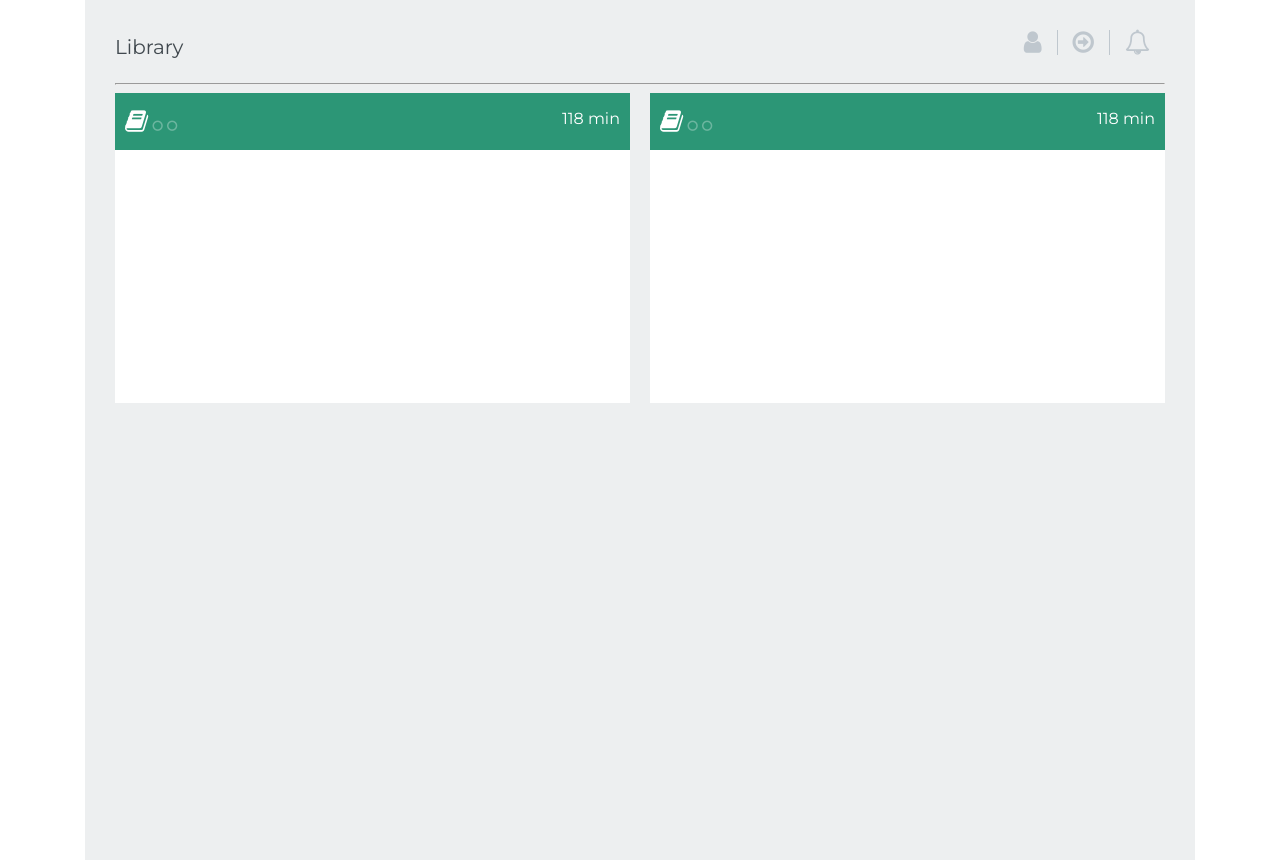
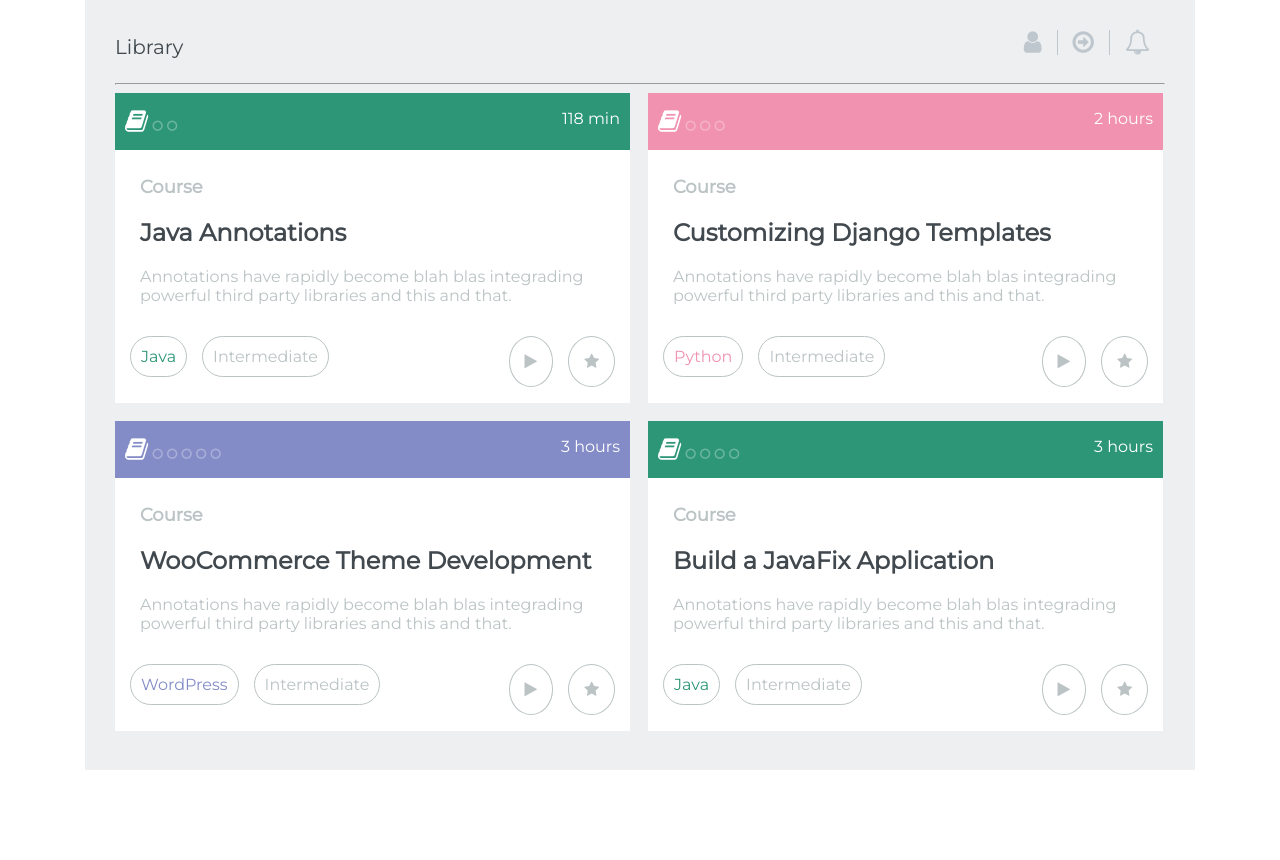
Before and after one commit to arkwagon/epicodus-css-w1-treehouserebuild, a plain HTML site: page index.html in a window 1280 px wide. After the commit the page ends 800 px from the top, so only its background shows below. Drawn offline with Linux system fonts and the light colour scheme.

Commit message:
wrap this thing up, good lord

```diff
--- a/css/styles.css
+++ b/css/styles.css
@@ -1,3 +1,7 @@
+/**, *::after, *::before {
+  box-sizing: border-box;
+}*/
+
 body, html {
   margin: 0;
   padding: 0;
@@ -6,8 +10,9 @@ body, html {
 }
 
 .container {
+
   width: 1050px;
-  height: 800px;
+  height: 710px;
   margin: 0 auto;
   padding: 30px;
   background: #EDEFF0;
@@ -51,14 +56,15 @@ hr {
   margin-right: 15px;
 }
 
-.icon2 {
+.iconn2 {
   border-right: 1px solid #BFC7CE;
   margin-right: 15px;
 }
 
+
 #box1 {
-  position: absolute;
-  margin: 0 auto;
+  float: left;
+  margin: 0;
   width: 515px;
   height: 310px;
   /*margin: 0 auto;*/
@@ -69,18 +75,73 @@ hr {
   padding-left: 10px;
   padding-right: 10px;
 }
-
+#box1 li {
+  display: inline;
+  margin: 0;
+  padding: 0;
+}
+#box2 {
+  float: left;
+  margin-left: 18px;
+  margin-bottom: 18px;
+  width: 515px;
+  height: 310px;
+  /*margin: 0 auto;*/
+  padding: 0;
+  background: #fff;
+}
 #box2 ul {
   padding-left: 10px;
   padding-right: 10px;
 }
-
-#box1 li {
+#box2 li {
   display: inline;
   margin: 0;
   padding: 0;
-  /*font-size: 25px;*/
 }
+
+#box3 {
+  float: left;
+  margin-left: 18px;
+  margin-bottom: 18px;
+  clear: both;
+  margin: 0 auto;
+  width: 515px;
+  height: 310px;
+  /*margin: 0 auto;*/
+  padding: 0;
+  background: #fff;
+}
+#box3 ul {
+  padding-left: 10px;
+  padding-right: 10px;
+}
+#box3 li {
+  display: inline;
+  margin: 0;
+  padding: 0;
+}
+
+#box4 {
+  float: left;
+  margin-left: 18px;
+  margin-bottom: 18px;
+  width: 515px;
+  height: 310px;
+  /*margin: 0 auto;*/
+  padding: 0;
+  background: #fff;
+}
+#box4 ul {
+  padding-left: 10px;
+  padding-right: 10px;
+}
+#box4 li {
+  display: inline;
+  margin: 0;
+  padding: 0;
+}
+
 
 #book {
   color: #fff;
@@ -97,25 +158,101 @@ hr {
   color: #fff;
 }
 
-
-.boxheader {
+.boxheader1 {
   position: absolute;
   background-color: #2c9676;
   background-size: contain;
   width: 515px;
 }
 
-#box2 {
-  float: right;
+.boxheader2 {
+  position: absolute;
+  background-color: #F092B0;
+  background-size: contain;
   width: 515px;
-  height: 310px;
-  padding: 0;
-  background: #fff;
 }
 
-#box2 li {
-  display: inline;
-  margin: 0;
-  padding: 0;
-  /*font-size: 25px;*/
+.boxheader3 {
+  position: absolute;
+  background-color: #838CC7;
+  background-size: contain;
+  width: 515px;
 }
+
+.boxheader4 {
+  position: absolute;
+  background-color: #2c9676;
+  background-size: contain;
+  width: 515px;
+}
+
+.boxpara {
+  padding-top: 65px;
+  padding-left: 25px;
+}
+
+h3 {
+  color: #BBC3C5;
+  font-size: 18px;
+}
+p {
+  color: #BBC3C5;
+}
+
+h2 {
+  color: #41494F;
+}
+
+.boxFooter {
+  padding-top: 15px;
+}
+
+.left {
+  color: #BBC3C5;
+  float: left;
+  display: inline-block;
+  margin-left: 15px;
+}
+
+.right {
+  float: right;
+  display: inline-block;
+  color: #BBC3C5;
+  padding: 15px;
+  margin-right: 15px;
+}
+
+.button1 {
+  border: solid 1px #BBC3C5;
+  border-radius: 25px;
+  padding: 10px;
+}
+.button2 {
+  border: solid 1px #BBC3C5;
+  border-radius: 25px;
+  padding: 10px;
+}
+
+.icon1 {
+  border: solid 1px #BBC3C5;
+  border-radius: 50%;
+  box-sizing: border-box;
+}
+.icon2 {
+  border: solid 1px #BBC3C5;
+  border-radius: 50%;
+  box-sizing: border-box;
+
+}
+
+#java {
+  color: #2C9676;
+}
+
+#python {
+  color: #F092B0;
+}
+
+#wordPress {
+  color: #838CC7;
+}
--- a/index.html
+++ b/index.html
@@ -12,15 +12,15 @@
       <div class="nav">
         <ul>
           <li class="title">Library</li>
-          <li><i class="fa fa-bell-o icon1"></i></li>
-          <li><i class="fa fa-arrow-circle-o-right icon2"></i></li>
+          <li><i class="fa fa-bell-o iconn1"></i></li>
+          <li><i class="fa fa-arrow-circle-o-right iconn2"></i></li>
           <li><i class="fa fa-user icon3"></i></li>
         </ul>
         <hr>
       </div>
 
       <div id="box1">
-        <div class="boxheader">
+        <div class="boxheader1">
           <ul id="headlist">
             <li><i class="fa fa-book" id="book"></i></li>
             <li><i class="fa fa-circle-o" id="circle"></i></li>
@@ -28,17 +28,91 @@
             <li class="time">118 min</li>
           </ul>
         </div>
+        <div class="boxpara">
+          <h3>Course</h3>
+          <h2>Java Annotations</h2>
+          <p>Annotations have rapidly become blah blas integrading powerful third party libraries and this and that.</p>
+        </div>
+        <div class="boxFooter">
+          <span class="left button1" id="java">Java</span>
+          <span class="left button2">Intermediate</span>
+          <span class="right icon1"><i class="fa fa-star"></i></span>
+          <span class="right icon2"><i class="fa fa-play"></i></span>
+        </div>
       </div>
 
+
       <div id="box2">
-          <div class="boxheader">
+        <div class="boxheader2">
           <ul id="headlist">
             <li><i class="fa fa-book" id="book"></i></li>
             <li><i class="fa fa-circle-o" id="circle"></i></li>
             <li><i class="fa fa-circle-o" id="circle"></i></li>
-              <li class="time">118 min</li>
+            <li><i class="fa fa-circle-o" id="circle"></i></li>
+            <li class="time">2 hours</li>
           </ul>
+        </div>
+        <div class="boxpara">
+          <h3>Course</h3>
+          <h2>Customizing Django Templates</h2>
+          <p>Annotations have rapidly become blah blas integrading powerful third party libraries and this and that.</p>
+        </div>
+        <div class="boxFooter">
+          <span class="left button1" id="python">Python</span>
+          <span class="left button2">Intermediate</span>
+          <span class="right icon1"><i class="fa fa-star"></i></span>
+          <span class="right icon2"><i class="fa fa-play"></i></span>
+        </div>
+      </div>
 
+      <br>
+
+      <div id="box3">
+        <div class="boxheader3">
+          <ul id="headlist">
+            <li><i class="fa fa-book" id="book"></i></li>
+            <li><i class="fa fa-circle-o" id="circle"></i></li>
+            <li><i class="fa fa-circle-o" id="circle"></i></li>
+            <li><i class="fa fa-circle-o" id="circle"></i></li>
+            <li><i class="fa fa-circle-o" id="circle"></i></li>
+            <li><i class="fa fa-circle-o" id="circle"></i></li>
+            <li class="time">3 hours</li>
+          </ul>
+        </div>
+        <div class="boxpara">
+          <h3>Course</h3>
+          <h2>WooCommerce Theme Development</h2>
+          <p>Annotations have rapidly become blah blas integrading powerful third party libraries and this and that.</p>
+        </div>
+        <div class="boxFooter">
+          <span class="left button1" id="wordPress">WordPress</span>
+          <span class="left button2">Intermediate</span>
+          <span class="right icon1"><i class="fa fa-star"></i></span>
+          <span class="right icon2"><i class="fa fa-play"></i></span>
+        </div>
+      </div>
+
+      <div id="box4">
+        <div class="boxheader4">
+          <ul id="headlist">
+            <li><i class="fa fa-book" id="book"></i></li>
+            <li><i class="fa fa-circle-o" id="circle"></i></li>
+            <li><i class="fa fa-circle-o" id="circle"></i></li>
+            <li><i class="fa fa-circle-o" id="circle"></i></li>
+            <li><i class="fa fa-circle-o" id="circle"></i></li>
+            <li class="time">3 hours</li>
+          </ul>
+        </div>
+        <div class="boxpara">
+          <h3>Course</h3>
+          <h2>Build a JavaFix Application</h2>
+          <p>Annotations have rapidly become blah blas integrading powerful third party libraries and this and that.</p>
+        </div>
+        <div class="boxFooter">
+          <span class="left button1" id="java">Java</span>
+          <span class="left button2">Intermediate</span>
+          <span class="right icon1"><i class="fa fa-star"></i></span>
+          <span class="right icon2"><i class="fa fa-play"></i></span>
         </div>
       </div>
 
```
Lines whose indentation alone changed are shown as unchanged.
